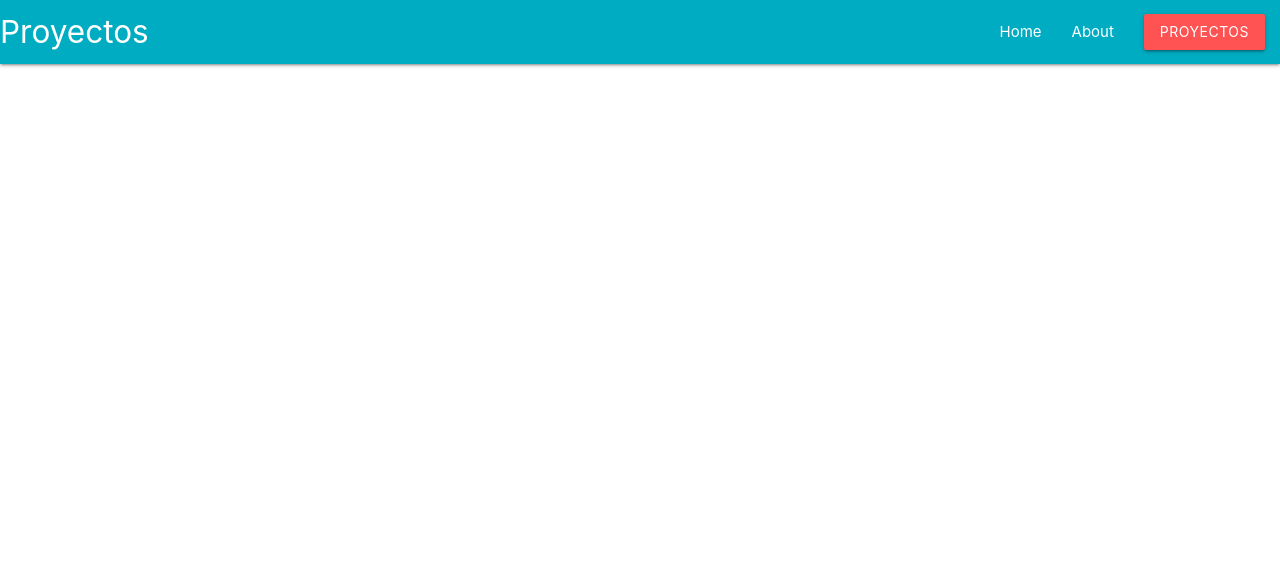
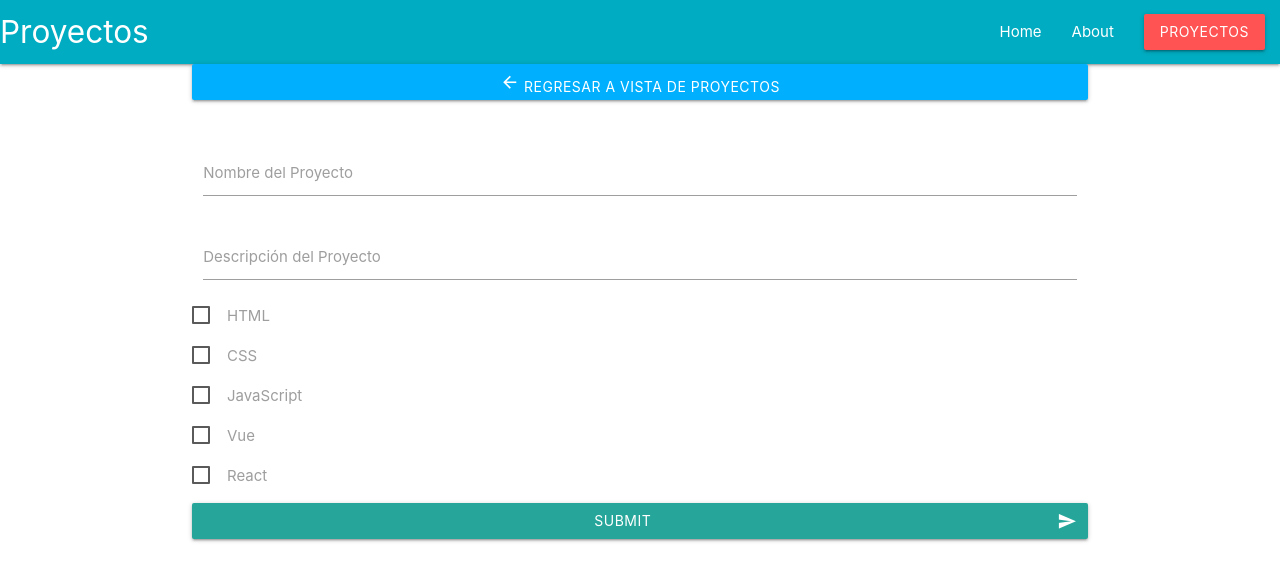
Before and after one commit to gastonm3112/firebase-vue, a Vue app: page /edit-projects in a window 1280 px wide. Shown: the top 580 px of the page. Built offline with nearby package versions, Linux system fonts and the light colour scheme.

Commit message:
Se creo la vista de edicion de Proyectos

```diff
--- a/src/components/CardProject.vue
+++ b/src/components/CardProject.vue
@@ -20,7 +20,7 @@
       <div class="card-action">
         <div class="row">
           <router-link
-            to="/reg-projects"
+            to="/edit-projects"
             class="col s6 waves-effect waves-light btn"
           >
             <i class="material-icons">edit</i>
--- a/src/router/index.js
+++ b/src/router/index.js
@@ -31,6 +31,14 @@ const routes = [
     // which is lazy-loaded when the route is visited.
     component: () => import(/* webpackChunkName: "reg-projects" */ '../views/Created.vue')
   },
+  {
+    path: '/edit-projects',
+    name: 'Edit',
+    // route level code-splitting
+    // this generates a separate chunk (edit.[hash].js) for this route
+    // which is lazy-loaded when the route is visited.
+    component: () => import(/* webpackChunkName: "edit-projects" */ '../views/Edit.vue')
+  },
 ]
 
 const router = createRouter({
--- /dev/null
+++ b/src/views/Edit.vue
@@ -0,0 +1,103 @@
+<template>
+  <div class="container">
+    <div class="row">
+      <router-link
+        to="/proyectos"
+        class="col s12 waves-effect waves-light btn light-blue accent-3"
+      >
+        <i class="material-icons">arrow_back</i>
+        Regresar a Vista de Proyectos
+      </router-link>
+    </div>
+    <div class="row">
+      <form @submit.prevent="registrarProyecto" class="col s12">
+        <div class="row">
+          <div class="input-field col s12">
+            <input
+              id="project_name"
+              type="text"
+              class="validate"
+              v-model="project.title"
+            />
+            <label for="project_name">Nombre del Proyecto</label>
+          </div>
+          <div class="input-field col s12">
+            <input
+              id="project_description"
+              type="text"
+              class="validate"
+              v-model="project.description"
+            />
+            <label for="project_description">Descripción del Proyecto</label>
+          </div>
+          <p>
+            <label>
+              <input type="checkbox" v-model="project.langs" value="Html" />
+              <span>HTML</span>
+            </label>
+          </p>
+          <p>
+            <label>
+              <input type="checkbox" v-model="project.langs" value="Css" />
+              <span>CSS</span>
+            </label>
+          </p>
+          <p>
+            <label>
+              <input
+                type="checkbox"
+                v-model="project.langs"
+                value="JavaScript"
+              />
+              <span>JavaScript</span>
+            </label>
+          </p>
+          <p>
+            <label>
+              <input type="checkbox" v-model="project.langs" value="Vue" />
+              <span>Vue</span>
+            </label>
+          </p>
+          <p>
+            <label>
+              <input type="checkbox" v-model="project.langs" value="React" />
+              <span>React</span>
+            </label>
+          </p>
+          <button
+            class="btn waves-effect waves-light col s12"
+            type="submit"
+            name="action"
+          >
+            Submit
+            <i class="material-icons right">send</i>
+          </button>
+        </div>
+      </form>
+    </div>
+  </div>
+</template>
+
+<script>
+export default {
+  data: () => ({
+    project: {
+      title: "",
+      description: "",
+      langs: [],
+      status: true,
+    },
+  }),
+  methods: {
+    // async registrarProyecto() {
+    //   await fetch(
+    //     "https://crud-en-vue3-default-rtdb.firebaseio.com/projects.json",
+    //     {
+    //       method: "POST",
+    //       body: JSON.stringify(this.project),
+    //     }
+    //   );
+    // },
+  },
+};
+</script>
```
